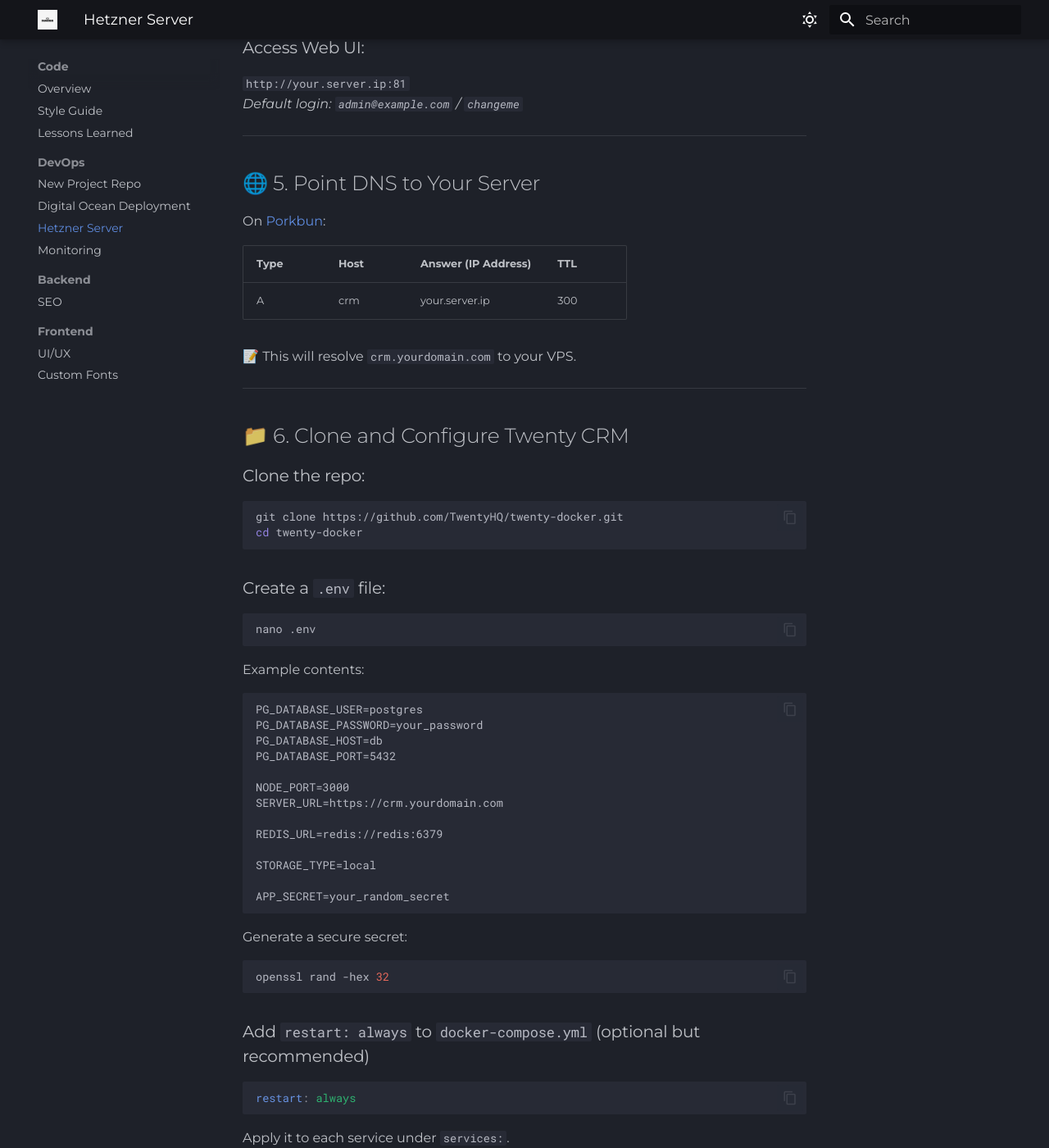
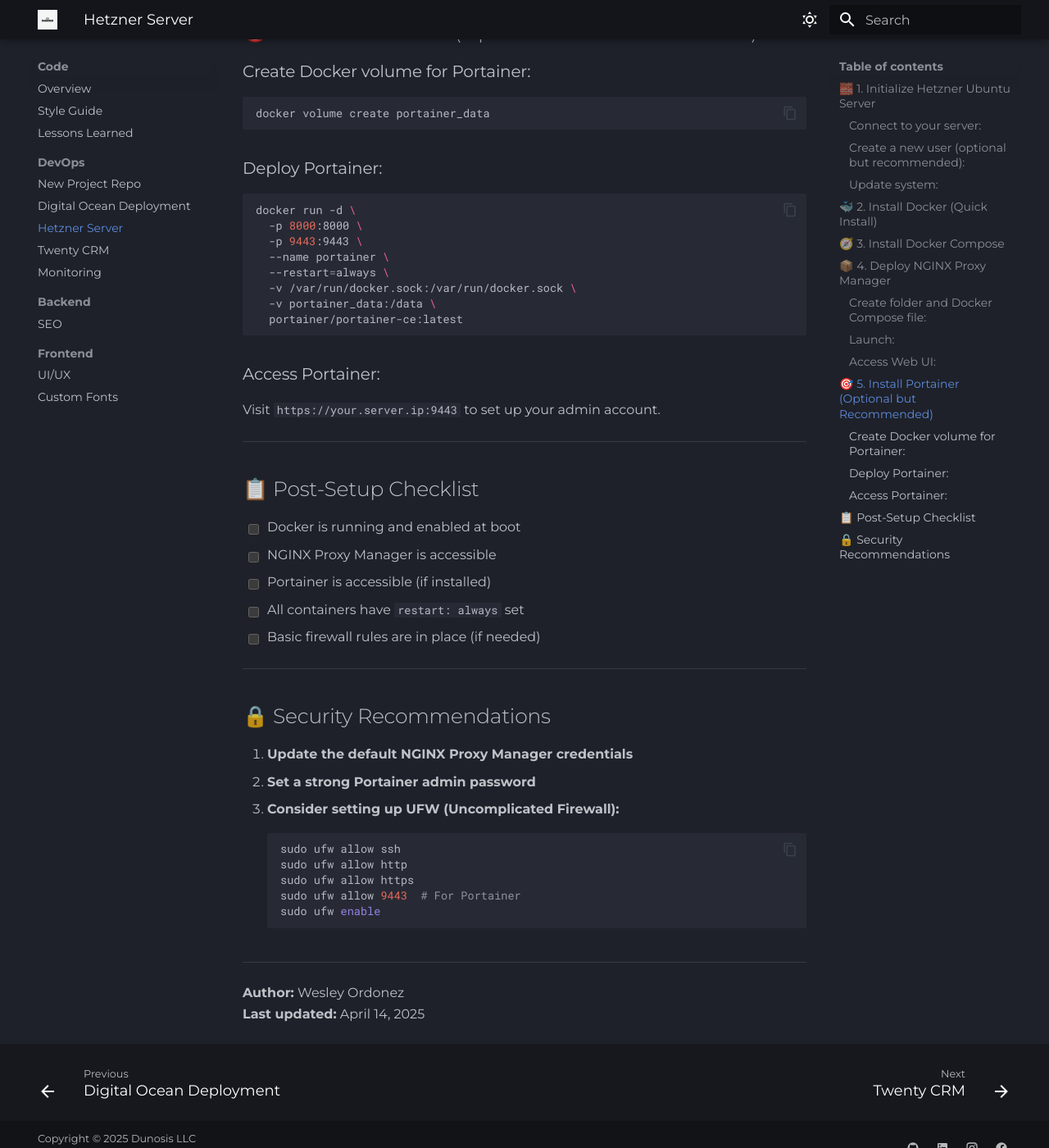
Before and after one commit to wesordonez/dunosis-web-docs, an MkDocs documentation site: the page built from docs/code/devops/hetzner.md, in a window 1280 px wide and 1400 px high, scrolled down 2171 px. Shown: the whole window at 82% size. Built offline with MkDocs 1.6.1 and Material for MkDocs 9.7.7, drawn with Linux system fonts in a browser that asks for light colours; emoji names are drawn with the system emoji font; some of the changed text lies outside the part shown.

Commit message:
updated hetzner and twenty crm docs

````diff
--- a/docs/code/devops/hetzner.md
+++ b/docs/code/devops/hetzner.md
@@ -1,12 +1,6 @@
-# Hetzner Server and Twenty CRM Set Up
+# Hetzner Server Setup with Docker & NGINX
 
-!!! warning ":construction: Under Construction :construction:"
-
-    This section is still under construction. Facts, information, and data in here may not be complete or accurate yet.
-
-# 🚀 Deploying Twenty CRM on a Hetzner Server with Docker & NGINX Proxy Manager
-
-This guide walks you through deploying [Twenty CRM](https://github.com/TwentyHQ/twenty-docker) on a fresh Hetzner VPS, using Docker, NGINX Proxy Manager, and a Porkbun-registered domain.
+This guide walks you through setting up a fresh Hetzner VPS with Docker, NGINX Proxy Manager, and Portainer for container management.
 
 ---
 
@@ -43,9 +37,14 @@
 newgrp docker  # OR log out and back in
 ```
 
+Enable Docker to start on boot:
+```bash
+sudo systemctl enable docker
+```
+
 ---
 
-## 🧭 3. Install Docker Compose (optional if already included)
+## 🧭 3. Install Docker Compose
 
 ```bash
 sudo apt install docker-compose-plugin -y
@@ -90,121 +89,54 @@
 
 ---
 
-## 🌐 5. Point DNS to Your Server
+## 🎯 5. Install Portainer (Optional but Recommended)
 
-On [Porkbun](https://porkbun.com):
+### Create Docker volume for Portainer:
+```bash
+docker volume create portainer_data
+```
 
-| Type | Host | Answer (IP Address) | TTL |
-|------|------|---------------------|-----|
-| A    | crm  | your.server.ip      | 300 |
+### Deploy Portainer:
+```bash
+docker run -d \
+  -p 8000:8000 \
+  -p 9443:9443 \
+  --name portainer \
+  --restart=always \
+  -v /var/run/docker.sock:/var/run/docker.sock \
+  -v portainer_data:/data \
+  portainer/portainer-ce:latest
+```
 
-📝 This will resolve `crm.yourdomain.com` to your VPS.
+### Access Portainer:
+Visit `https://your.server.ip:9443` to set up your admin account.
 
 ---
 
-## 📁 6. Clone and Configure Twenty CRM
+## 📋 Post-Setup Checklist
 
-### Clone the repo:
-```bash
-git clone https://github.com/TwentyHQ/twenty-docker.git
-cd twenty-docker
-```
-
-### Create a `.env` file:
-```bash
-nano .env
-```
-
-Example contents:
-
-```env
-PG_DATABASE_USER=postgres
-PG_DATABASE_PASSWORD=your_password
-PG_DATABASE_HOST=db
-PG_DATABASE_PORT=5432
-
-NODE_PORT=3000
-SERVER_URL=https://crm.yourdomain.com
-
-REDIS_URL=redis://redis:6379
-
-STORAGE_TYPE=local
-
-APP_SECRET=your_random_secret
-```
-
-Generate a secure secret:
-```bash
-openssl rand -hex 32
-```
-
-### Add `restart: always` to `docker-compose.yml` (optional but recommended)
-
-```yaml
-restart: always
-```
-
-Apply it to each service under `services:`.
+- [ ] Docker is running and enabled at boot
+- [ ] NGINX Proxy Manager is accessible
+- [ ] Portainer is accessible (if installed)
+- [ ] All containers have `restart: always` set
+- [ ] Basic firewall rules are in place (if needed)
 
 ---
 
-## 🧱 7. Start Twenty CRM
+## 🔒 Security Recommendations
 
-```bash
-docker compose up -d
-```
+1. **Update the default NGINX Proxy Manager credentials**
+2. **Set a strong Portainer admin password**
+3. **Consider setting up UFW (Uncomplicated Firewall):**
+   ```bash
+   sudo ufw allow ssh
+   sudo ufw allow http
+   sudo ufw allow https
+   sudo ufw allow 9443  # For Portainer
+   sudo ufw enable
+   ```
 
 ---
 
-## 🔁 8. Add Domain to NGINX Proxy Manager
-
-1. Open `http://your.server.ip:81`
-2. Go to **Proxy Hosts** > **Add Proxy Host**
-3. Fill in:
-   - **Domain Names**: `crm.yourdomain.com`
-   - **Forward Hostname / IP**: `localhost`
-   - **Forward Port**: `3000`
-   - ✅ Websockets Support
-   - ✅ Block Common Exploits
-4. Go to the **SSL** tab:
-   - Enable SSL
-   - Request a new Let's Encrypt certificate
-   - Accept terms and enter a valid email
-5. Save
-
----
-
-## ✅ 9. Test It!
-
-Visit:
-```
-https://crm.yourdomain.com
-```
-
-You should see the live Twenty CRM instance with a green padlock ✅
-
----
-
-## 📋 10. Post-Deployment Checklist
-
-- [ ] Ensure Docker is enabled at boot:
-  ```bash
-  sudo systemctl enable docker
-  ```
-- [ ] All containers have `restart: always`
-- [ ] DNS is resolving properly
-- [ ] SSL cert auto-renewal is working (NPM handles this)
-- [ ] Save `.env` and secrets in a secure place
-
----
-
-## 🧩 Optional Add-ons
-
-- Add `portainer.yourdomain.com` using NPM to manage Docker visually
-- Set up monitoring with Uptime Kuma or Watchtower for updates
-- Configure backups for Postgres + Docker volumes
-
----
-
-**Author:** Your DevOps Team @ Dunosis
-**Last updated:** {{ date }}
+**Author:** Wesley Ordonez
+**Last updated:** April 14, 2025
--- a/mkdocs.yml
+++ b/mkdocs.yml
@@ -68,6 +68,7 @@
       - New Project Repo: code/devops/new-project-repo.md
       - Digital Ocean Deployment: code/devops/deployment.md
       - Hetzner Server: code/devops/hetzner.md
+      - Twenty CRM: code/devops/twenty-crm.md
       - Monitoring: code/devops/monitoring.md
     - Backend:
       - SEO: code/backend/seo.md
````
Also changed, not shown: docs/code/code-overview.md (+2 -1 lines), docs/code/devops/twenty-crm.md (added, +157 -0 lines), docs/index.md (+2 -1 lines), 1 other file.
